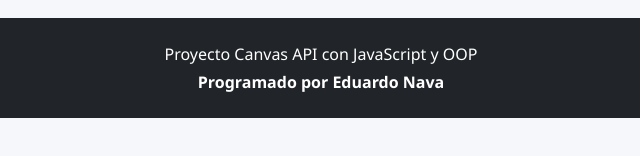
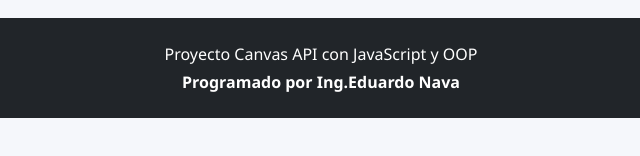
Before and after one commit to nava1812-web/intro-poo-canvas, a plain HTML site: page index.html in a window 1280 px wide. Shown: the part 556-712 px from the top of the page, 319-959 px from the left. Drawn offline with nearby package versions, Linux system fonts and the light colour scheme; files that its build step writes are made by us from their sources.

Commit message:
Proyecto Finalizado

```diff
--- a/index.html
+++ b/index.html
@@ -7,7 +7,7 @@
 
 <link href="https://cdn.jsdelivr.net/npm/bootstrap@5.0.2/dist/css/bootstrap.min.css" rel="stylesheet">
 
-<title>Canvas 2D OOP</title>
+<title>Intro Canvas 2D</title>
 <link rel="shortcut icon" href="./assets/img/fav.png">
 
 <link rel="stylesheet" href="./assets/css/style.css">
@@ -124,7 +124,7 @@ Proyecto Canvas API con JavaScript y OOP
 </p>
 
 <p class="mb-0 fw-bold">
-Programado por Eduardo Nava
+Programado por Ing.Eduardo Nava
 </p>
 
 </div>
```
Also changed, not shown: assets/css/style.css (renamed from css/style.css), 1 other file.
